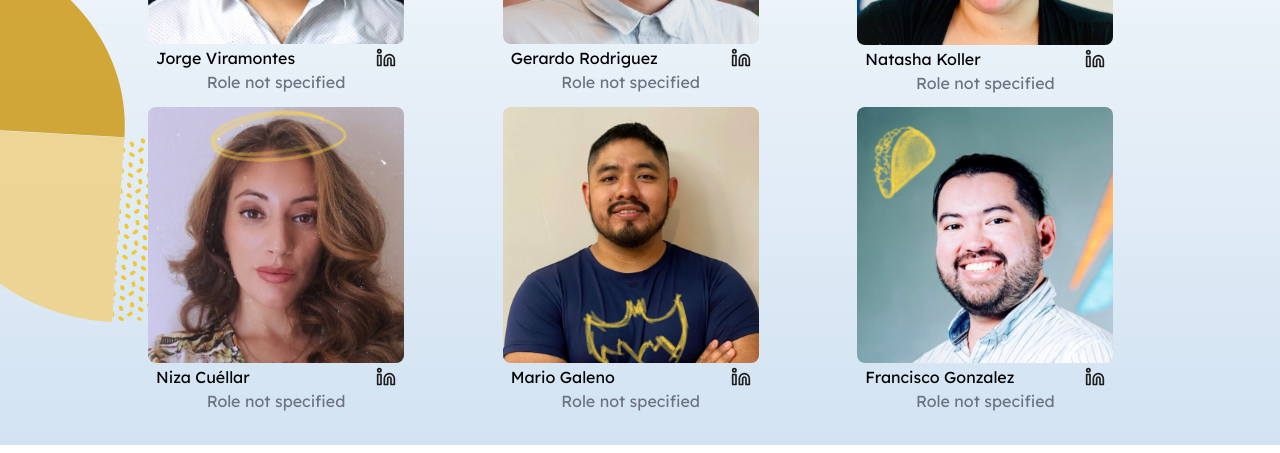
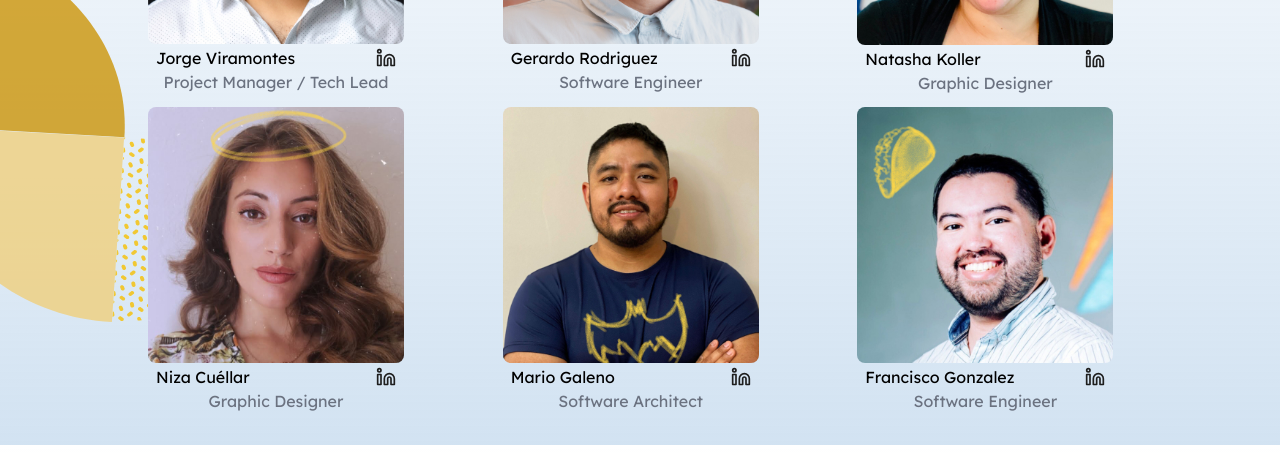
Before and after one commit to rogeruiz/lpdd, a Next.js app: page /about in a window 1280 px wide. Shown: the part 344-797 px from the top of the page. Built offline with nearby package versions, Linux system fonts and the light colour scheme.

Commit message:
Assign roles on About screen

```diff
--- a/src/app/about/page.tsx
+++ b/src/app/about/page.tsx
@@ -4,37 +4,37 @@ import React from "react";
 const teamMembers = [
   {
     name: "Jorge Viramontes",
-    role: "Role not specified",
+    role: "Project Manager / Tech Lead",
     image: "/team-headshots/jorge.jpg",
     linkedin: "https://www.linkedin.com/in/jorgealbertoviramontes/",
   },
   {
     name: "Gerardo Rodriguez",
-    role: "Role not specified",
+    role: "Software Engineer",
     image: "/team-headshots/gerardo.jpg",
     linkedin: "https://www.linkedin.com/in/geraxrodriguez/",
   },
   {
     name: "Natasha Koller",
-    role: "Role not specified",
+    role: "Graphic Designer",
     image: "/team-headshots/natasha.jpg",
     linkedin: "https://www.linkedin.com",
   },
   {
     name: "Niza Cuéllar",
-    role: "Role not specified",
+    role: "Graphic Designer",
     image: "/team-headshots/niza.jpg",
     linkedin: "https://www.linkedin.com/in/niza-cuellar-0a8234188/",
   },
   {
     name: "Mario Galeno",
-    role: "Role not specified",
+    role: "Software Architect",
     image: "/team-headshots/mario.jpg",
     linkedin: "https://www.linkedin.com",
   },
   {
     name: "Francisco Gonzalez",
-    role: "Role not specified",
+    role: "Software Engineer",
     image: "/team-headshots/francisco.jpg",
     linkedin: "https://www.linkedin.com/in/francisco-gonzalez-0906/",
   },
```
